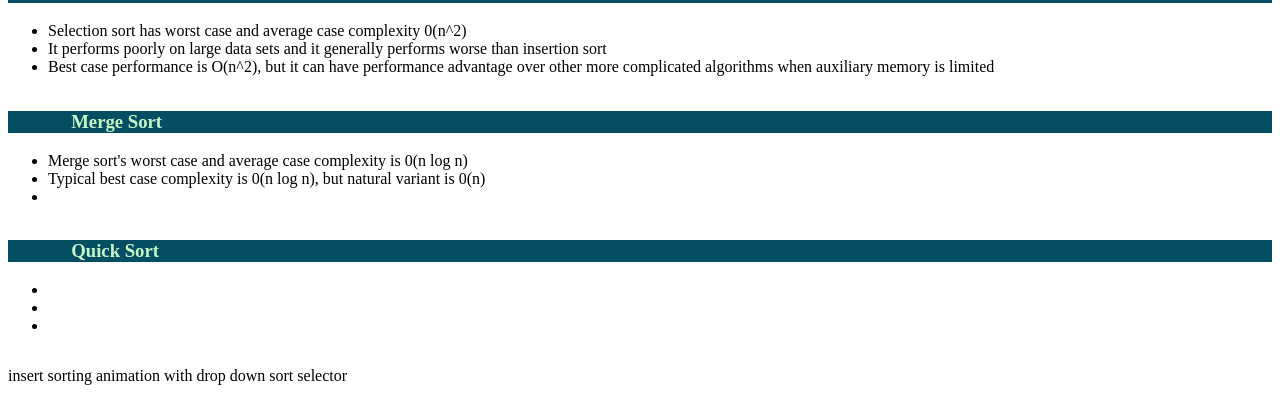
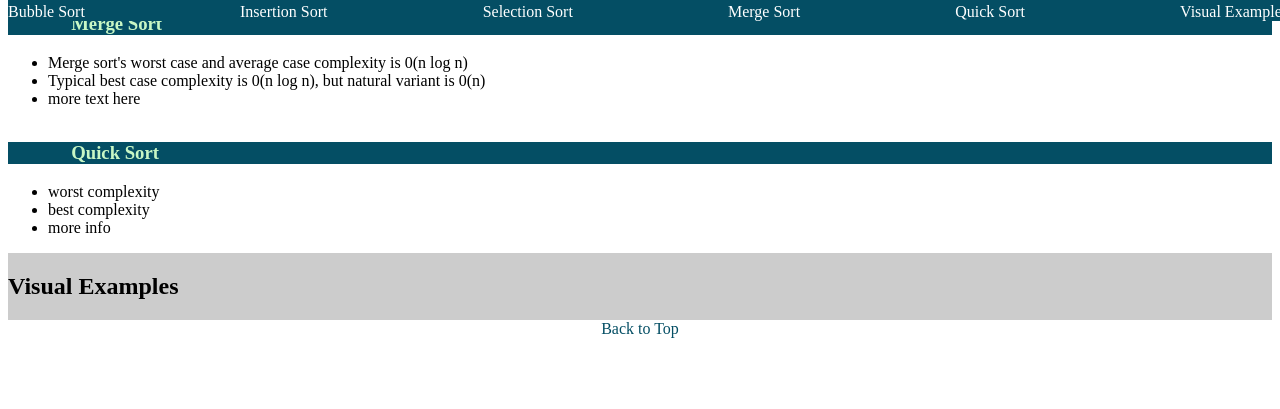
Before and after one commit to ddanskin/algorithms, a plain HTML site: page index.html in a window 1280 px wide. Shown: the part 402-811 px from the top of the page. Drawn offline with Linux system fonts and the light colour scheme.

Commit message:
edit main.css and index.html structure

```diff
--- a/index.html
+++ b/index.html
@@ -7,6 +7,7 @@
         <link rel="stylesheet" href="main.css">
     </head>
     <body>
+        <div id="container">
             <header>
                 <h1>Sorting Algorithms</h1>
                 <nav>
@@ -22,8 +23,8 @@
                 <section id="bubble-sort">
                     <h1>Bubble Sort</h1>
                     <ul>
-                    <li>Bubble sort has worst case and average case complexity
-                        O(n^2)</li>
+                        <li>Bubble sort has worst case and average case
+                            complexity O(n^2)</li>
                         <li>It is not practical when N is large</li>
                         <li>Best case complexity is O(n), when list is already
                             sorted</li>
@@ -34,10 +35,10 @@
                     <ul>
                         <li>Insertion sort has worst case and average case
                             complexity O(n^2)</li>
-                    <li>Works best with small data sets or data sets that are
-                        already mostly sorted</li>
-                    <li>Best case performance when list is mostly sorted is O(n)
-                        comparisons, O(1) swaps</li>
+                        <li>Works best with small data sets or data sets that
+                            are already mostly sorted</li>
+                        <li>Best case performance when list is mostly sorted is
+                            O(n) comparisons, O(1) swaps</li>
                     </ul>
                 </section>
                 <section id="selection-sort">
@@ -45,8 +46,8 @@
                     <ul>
                         <li>Selection sort has worst case and average case
                             complexity 0(n^2)</li>
-                    <li>It performs poorly on large data sets and it generally
-                        performs worse than insertion sort</li>
+                        <li>It performs poorly on large data sets and it
+                            generally performs worse than insertion sort</li>
                         <li>Best case performance is O(n^2), but it can have
                             performance advantage over other more complicated
                             algorithms when auxiliary memory is limited</li>
@@ -55,26 +56,30 @@
                 <section id="merge-sort">
                     <h1>Merge Sort</h1>
                     <ul>
-                    <li>Merge sort's worst case and average case complexity is
-                        0(n log n)</li>
-                    <li>Typical best case complexity is 0(n log n), but natural
-                    variant is 0(n)</li>
-                    <li></li>
+                        <li>Merge sort's worst case and average case complexity
+                            is 0(n log n)</li>
+                        <li>Typical best case complexity is 0(n log n), but
+                            natural variant is 0(n)</li>
+                        <li>more text here</li>
                     </ul>
                 </section>
                 <section id="quick-sort">
                     <h1>Quick Sort</h1>
                     <ul>
-                    <li></li>
-                    <li></li>
-                    <li></li>
+                        <li>worst complexity</li>
+                        <li>best complexity</li>
+                        <li>more info</li>
                     </ul>
                 </section>
             </section>
             <section id="sort-animations">
-            <p>insert sorting animation with drop down sort selector</p>
+                <h1>Visual Examples</h1>
+                <div></div>
             </section>
-        <footer></footer>
+            <footer>
+                <a href="#sorts">Back to Top</a>
+            </footer>
+        </div>
         <script src="main.js"></script>
     </body>
 </html>
--- a/main.css
+++ b/main.css
@@ -1,12 +1,18 @@
 body {
+    margin 0 auto;
+}
+
+#container {
     display: flex;
     flex-direction: column;
-    margin 0;
+    justify-content: center;
 }
+
 header {
     display: flex;
     flex-direction: column;
-    align-items: center;
+    position: fixed;
+    width: 100%;
     background-color: #044e64;
     color: #c8f7c5;
 }
@@ -34,8 +40,25 @@ nav a:hover {
     flex-direction: column;
 }
 
-h1 {
+#sort-animations {
+    display: flex;
+    flex-direction: column;
+    background-color: #ccc;
+}
+
+#sorts h1 {
     background: #044e64;
     color: #c8f7c5;
     padding: 0 5%;
 }
+footer {
+    text-align: center;
+}
+footer a {
+    text-decoration: none;
+    color: #044e64;
+}
+
+footer a:hover {
+    border: 2px solid black;
+}
```
Lines whose indentation alone changed are shown as unchanged.
